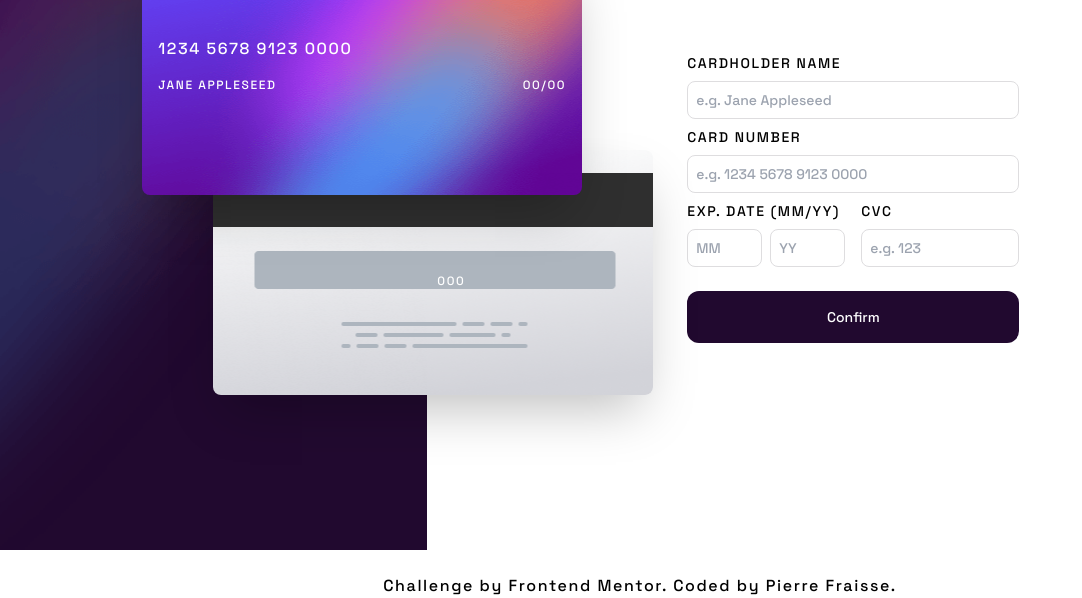
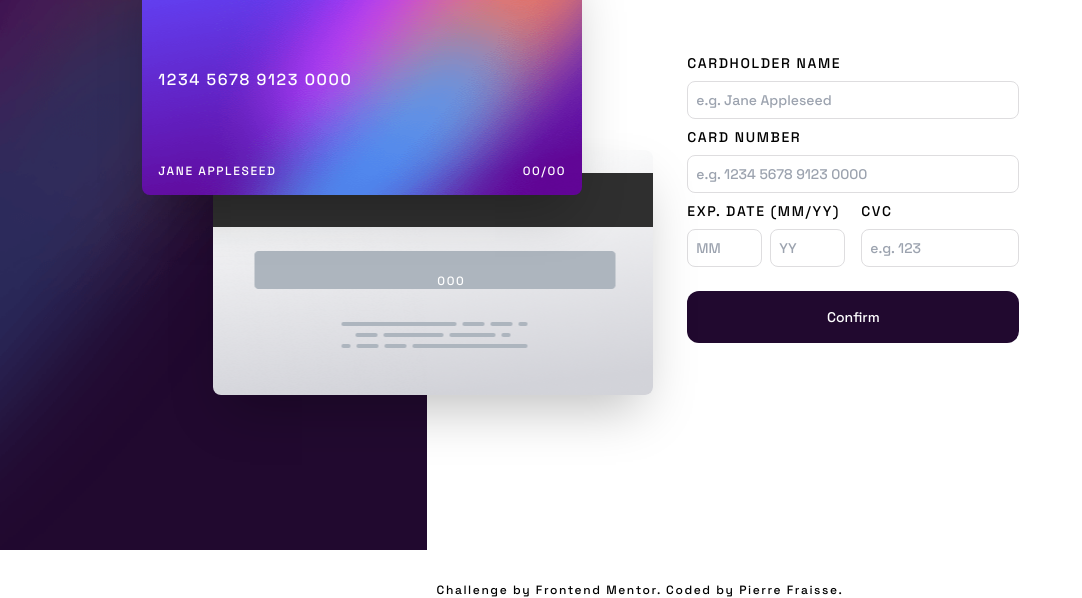
Before and after one commit to PierreFrs/interactive-card-details-form, a website with bundled scripts: page index.html in a window 1280 px wide. Shown: the part 202-800 px from the top of the page, without its empty margins (0-1082 px from the left). Built offline with nearby package versions, Linux system fonts and the light colour scheme.

Commit message:
cor : UI front card content and attribution size

```diff
--- a/index.html
+++ b/index.html
@@ -42,14 +42,14 @@
           </p>
         </div>
         <div
-          class="credit-card-front bg-[url('/images/bg-card-front.png')] bg-center bg-cover w-72 sm:w-[440px] h-40 sm:h-[245px] rounded-lg z-20 absolute top-44 sm:top-1/4 left-3 sm:left-1/3 p-4 text-neutralWhite shadow-2xl"
+          class="credit-card-front flex flex-col justify-between bg-[url('/images/bg-card-front.png')] bg-center bg-cover w-72 sm:w-[440px] h-40 sm:h-[245px] rounded-lg z-20 absolute top-44 sm:top-1/4 left-3 sm:left-1/3 p-4 text-neutralWhite shadow-2xl"
         >
           <img
             src="./images/card-logo.svg"
             alt="card logo"
-            class="card-logo w-14 mb-10"
+            class="card-logo w-14"
           />
-          <p class="card-number displayField mb-4">1234 5678 9123 0000</p>
+          <p class="card-number displayField">1234 5678 9123 0000</p>
           <div class="bottom-info flex justify-between">
             <p class="card-owner displayField text-xs uppercase">
               Jane Appleseed
@@ -152,7 +152,7 @@
 
     <!-- Completed state start -->
 
-    <div class="attribution absolute bottom-0">
+    <div class="attribution absolute bottom-0 text-xs">
       Challenge by
       <a href="https://www.frontendmentor.io?ref=challenge" target="_blank"
         >Frontend Mentor</a
```
